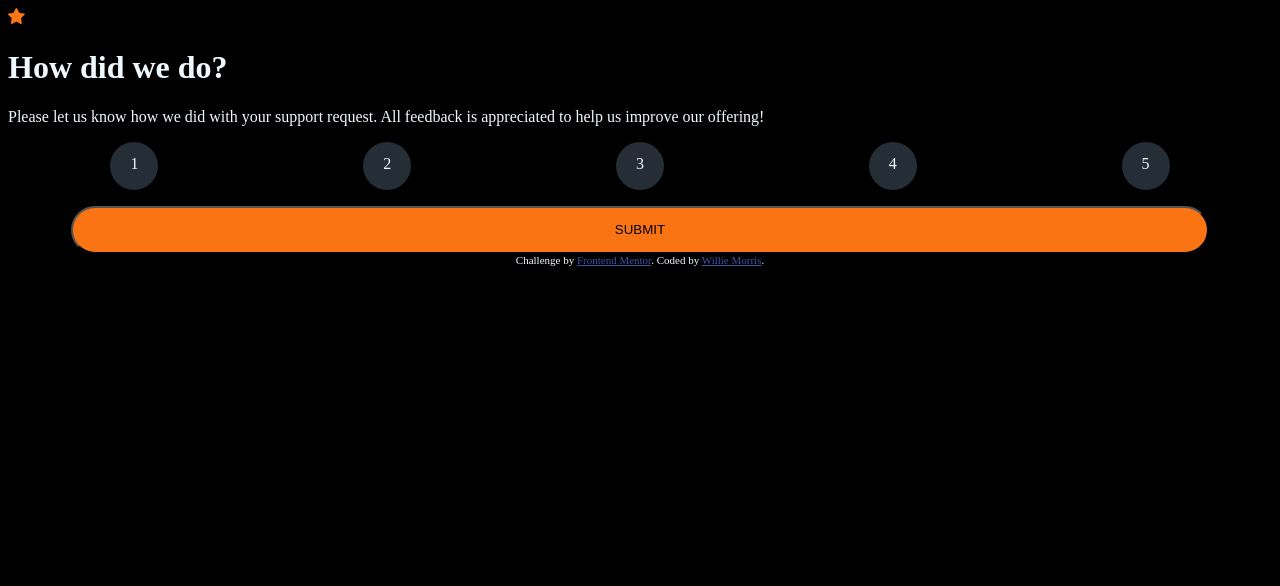
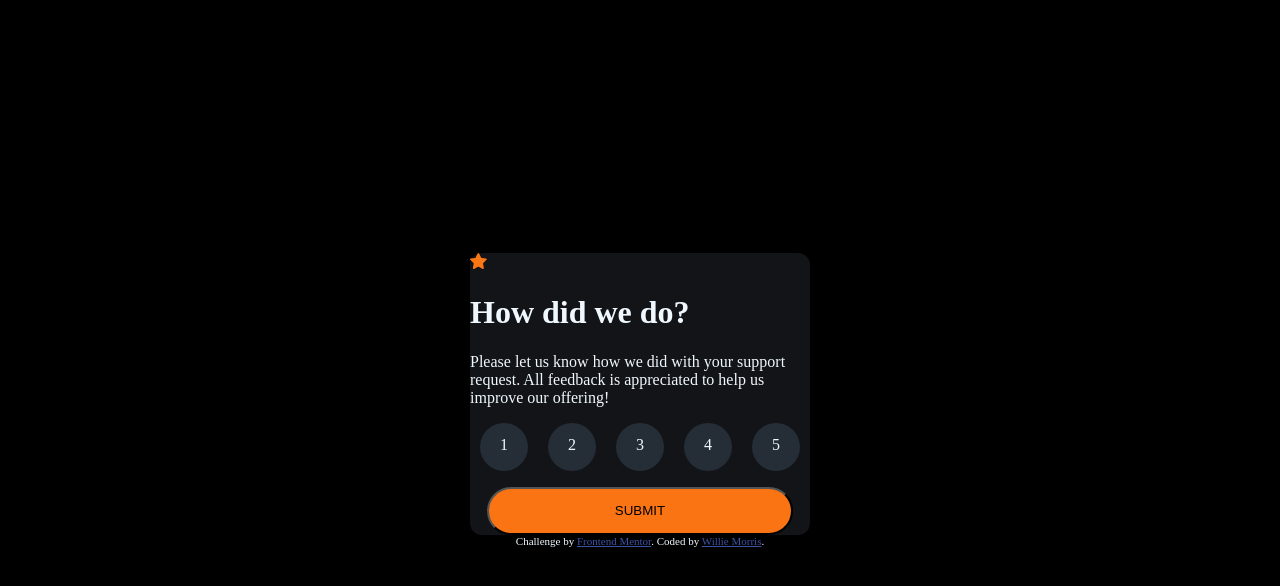
Before and after one commit to willie10r/rating-field, a plain HTML site: page index.html in a window 1280 px wide. Drawn offline with Linux system fonts and the light colour scheme.

Commit message:
fixed mixin issue

```diff
--- a/scss/styles.scss
+++ b/scss/styles.scss
@@ -8,7 +8,7 @@ body {
     background-color: black;
 }
 .before {
- @include card-layout;
+ @include var.card-layout;
 }
 .after {
     display: none;
--- a/scss/utilities/_mixins.scss
+++ b/scss/utilities/_mixins.scss
@@ -1,3 +1,4 @@
+@use './variables' as var;
 @mixin card-layout {
     display: block;
     margin-top: 20%;
```
Also changed, not shown: css/styles.css, scss/utilities/_variables.scss (line endings or trailing spaces), 1 other file.
